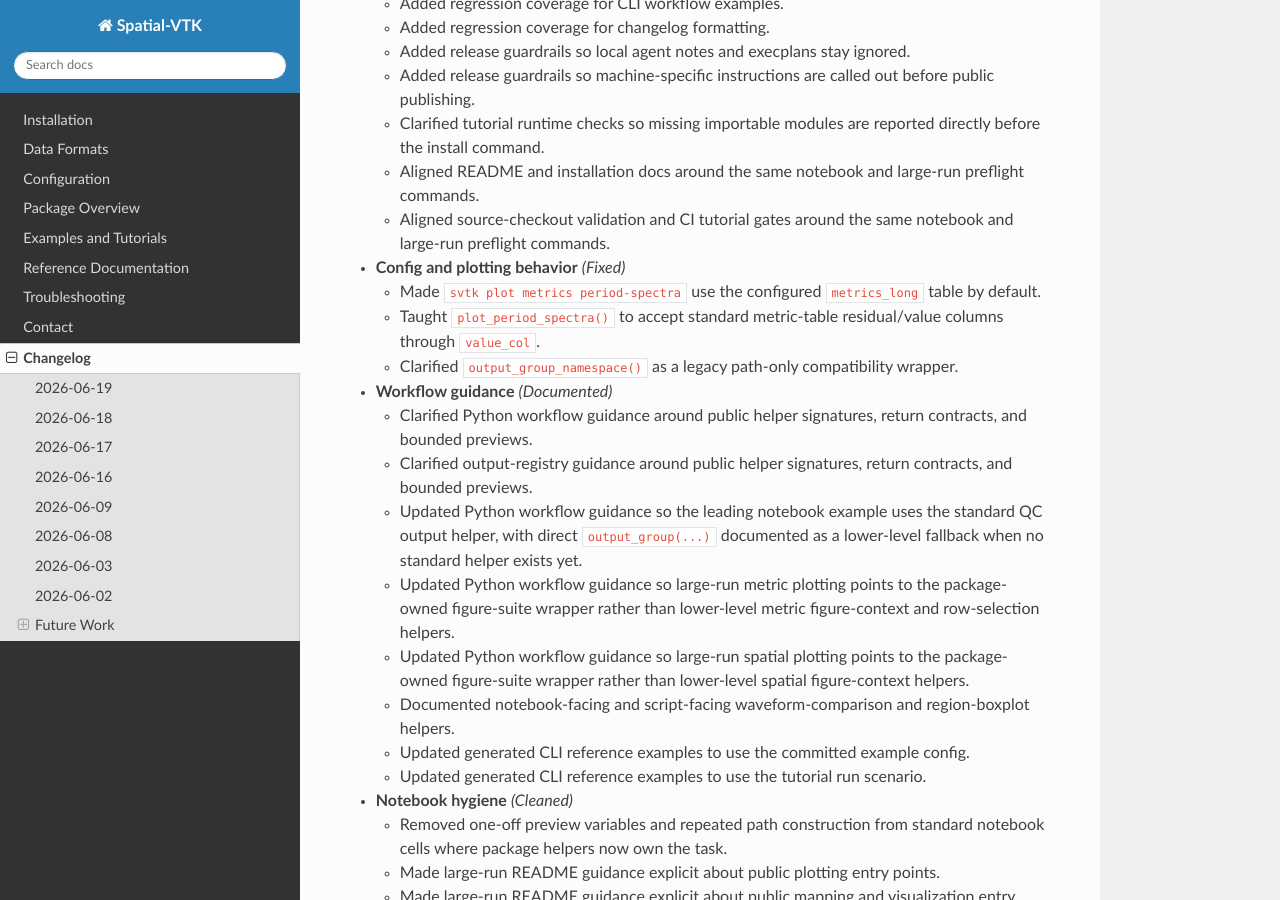
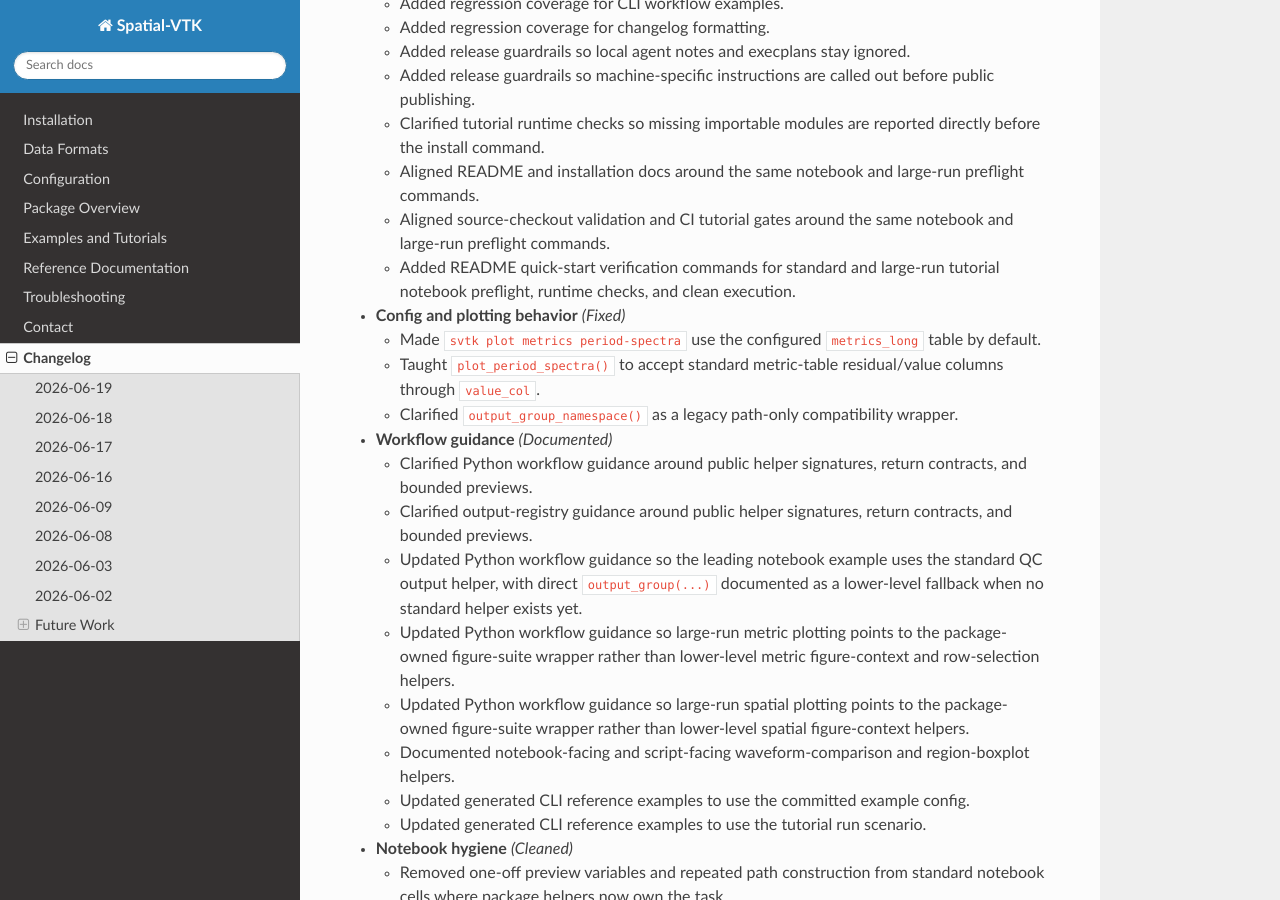
Before and after one commit to bcbirkel/spatial-vtk, a Sphinx documentation site: the page built from docs/changelog.rst, in a window 1280 px wide and 900 px high, scrolled down 2674 px. Built offline with Sphinx 7.4.7 and the Read the Docs theme 3.1.0, drawn with Linux system fonts in a browser that asks for light colours.

Commit message:
Document tutorial notebook verification in README

```diff
--- a/docs/changelog.rst
+++ b/docs/changelog.rst
@@ -142,6 +142,8 @@ Changelog
     large-run preflight commands.
   - Aligned source-checkout validation and CI tutorial gates around the same
     notebook and large-run preflight commands.
+  - Added README quick-start verification commands for standard and large-run
+    tutorial notebook preflight, runtime checks, and clean execution.
 
 - **Config and plotting behavior** *(Fixed)*
 
```
Also changed, not shown: README.md (+14 -0 lines), 1 other file.
